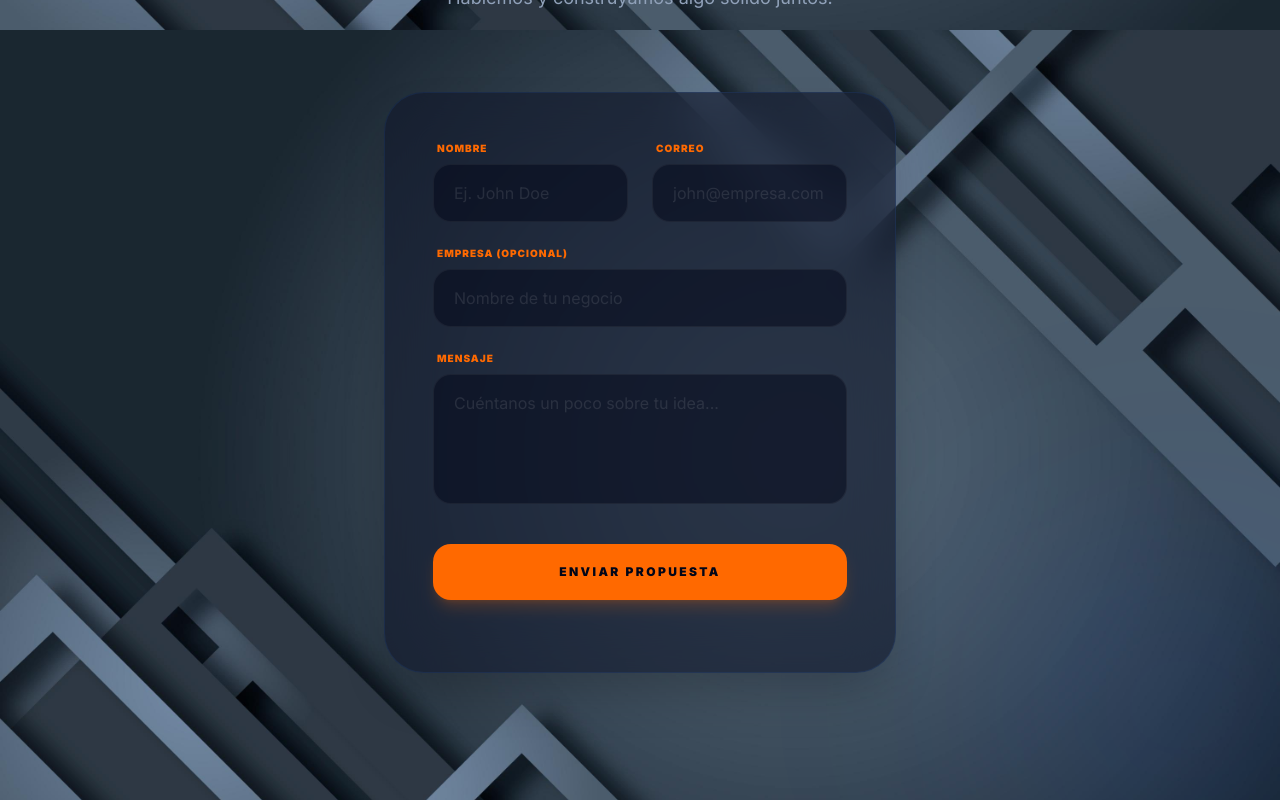
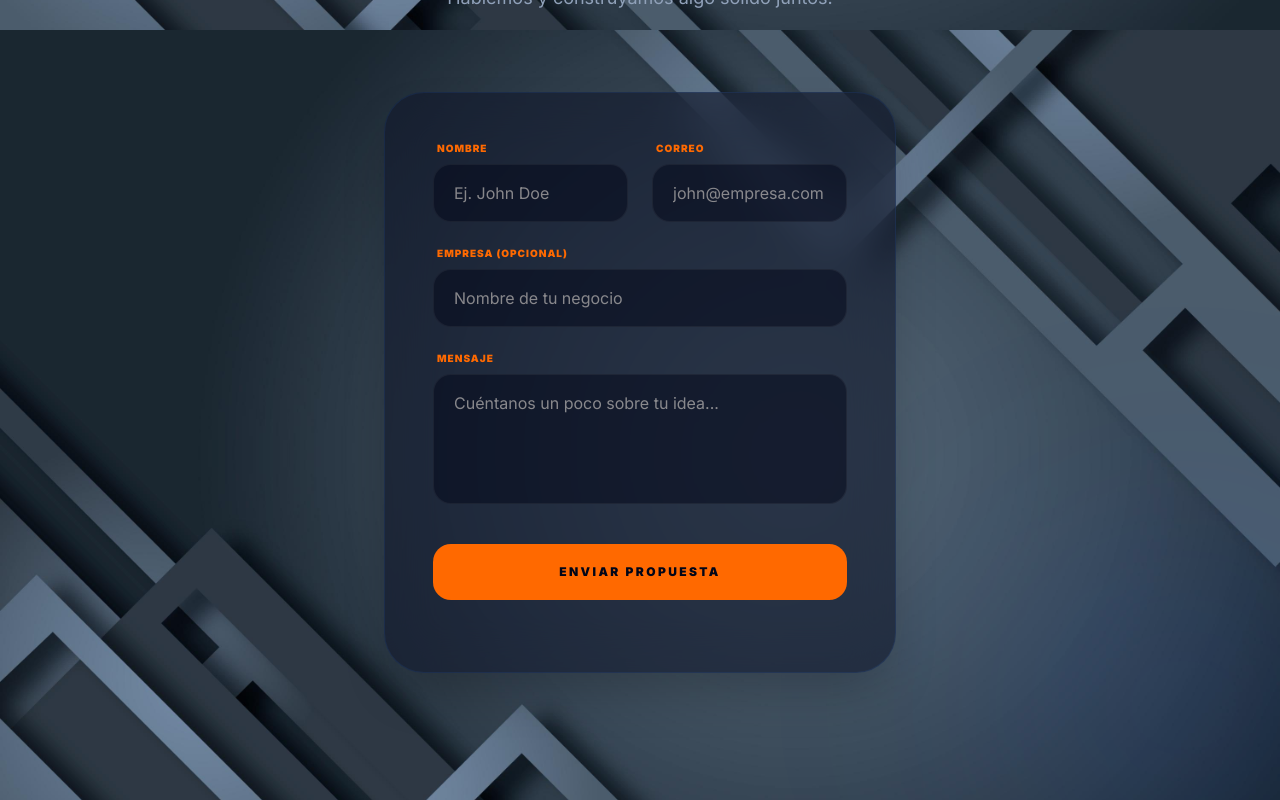
Before and after one commit to XZanderU/Aurex_code_frontend, a Next.js app: page / in a window 1280 px wide. Shown: the part 5090-5890 px from the top of the page. Built offline with nearby package versions, Linux system fonts and the light colour scheme.

Commit message:
Actualizacion de Contact.tsx

```diff
--- a/components/Contact.tsx
+++ b/components/Contact.tsx
@@ -48,9 +48,21 @@ const ContactForm = () => {
         body: JSON.stringify(formData)
       });
 
+      // Manejo inteligente de la respuesta para evitar "Unexpected end of JSON input"
       if (!response.ok) {
-        const errorData = await response.json();
-        throw new Error(errorData.title || 'Error al enviar el mensaje');
+        const rawError = await response.text(); // Leemos primero como texto plano
+        let message = `Error del servidor (${response.status})`;
+
+        try {
+          // Intentamos parsear a JSON solo si el servidor envió un objeto de error
+          const jsonError = JSON.parse(rawError);
+          message = jsonError.title || jsonError.message || message;
+        } catch {
+          // Si no es JSON (es un error 500 genérico de Azure), usamos el texto o el mensaje por defecto
+          console.error("Detalle técnico del error:", rawError);
+        }
+
+        throw new Error(message);
       }
 
       setStatus({
@@ -75,8 +87,7 @@ const ContactForm = () => {
       <div className="absolute -bottom-24 -right-24 w-96 h-96 bg-blue-600/10 blur-[120px] rounded-full pointer-events-none" />
 
       <div className="relative z-10 max-w-7xl mx-auto">
-        {/* Título */}
-        <div className="text-center mb-20 animate-in fade-in slide-in-from-bottom-8 duration-1000">
+        <div className="text-center mb-20">
           <h2 className="text-4xl md:text-6xl font-bold text-orange-50 mb-4 tracking-tighter">
             ¿Tienes un <span className="text-orange-500 italic font-light">proyecto?</span>
           </h2>
@@ -85,12 +96,10 @@ const ContactForm = () => {
           </p>
         </div>
 
-        {/* Card del Formulario */}
         <div className="flex justify-center">
-          <div className="w-full max-w-lg bg-slate-900/60 backdrop-blur-xl border border-blue-500/10 rounded-[2.5rem] p-8 md:p-12 shadow-2xl animate-in fade-in zoom-in-95 duration-700 delay-200">
+          <div className="w-full max-w-lg bg-slate-900/60 backdrop-blur-xl border border-blue-500/10 rounded-[2.5rem] p-8 md:p-12 shadow-2xl">
             <form onSubmit={handleSubmit} className="grid grid-cols-1 md:grid-cols-2 gap-6">
 
-              {/* Nombre */}
               <div className="flex flex-col gap-2">
                 <label className="text-[10px] uppercase tracking-widest text-orange-500 font-black ml-1">
                   Nombre
@@ -101,11 +110,10 @@ const ContactForm = () => {
                   value={formData.nombre}
                   onChange={handleChange}
                   required
-                  className="bg-slate-950/50 border border-white/5 rounded-2xl px-5 py-4 text-orange-50 placeholder:text-white/10 focus:outline-none focus:border-orange-500/50 transition-all"
+                  className="bg-slate-950/50 border border-white/5 rounded-2xl px-5 py-4 text-orange-50 focus:outline-none focus:border-orange-500/50 transition-all"
                 />
               </div>
 
-              {/* Correo */}
               <div className="flex flex-col gap-2">
                 <label className="text-[10px] uppercase tracking-widest text-orange-500 font-black ml-1">
                   Correo
@@ -117,11 +125,10 @@ const ContactForm = () => {
                   value={formData.correo}
                   onChange={handleChange}
                   required
-                  className="bg-slate-950/50 border border-white/5 rounded-2xl px-5 py-4 text-orange-50 placeholder:text-white/10 focus:outline-none focus:border-orange-500/50 transition-all"
+                  className="bg-slate-950/50 border border-white/5 rounded-2xl px-5 py-4 text-orange-50 focus:outline-none focus:border-orange-500/50 transition-all"
                 />
               </div>
 
-              {/* Empresa */}
               <div className="md:col-span-2 flex flex-col gap-2">
                 <label className="text-[10px] uppercase tracking-widest text-orange-500 font-black ml-1">
                   Empresa (opcional)
@@ -131,11 +138,10 @@ const ContactForm = () => {
                   placeholder="Nombre de tu negocio"
                   value={formData.empresa}
                   onChange={handleChange}
-                  className="bg-slate-950/50 border border-white/5 rounded-2xl px-5 py-4 text-orange-50 placeholder:text-white/10 focus:outline-none focus:border-orange-500/50 transition-all"
+                  className="bg-slate-950/50 border border-white/5 rounded-2xl px-5 py-4 text-orange-50 focus:outline-none focus:border-orange-500/50 transition-all"
                 />
               </div>
 
-              {/* Mensaje */}
               <div className="md:col-span-2 flex flex-col gap-2">
                 <label className="text-[10px] uppercase tracking-widest text-orange-500 font-black ml-1">
                   Mensaje
@@ -147,17 +153,16 @@ const ContactForm = () => {
                   onChange={handleChange}
                   required
                   rows={4}
-                  className="bg-slate-950/50 border border-white/5 rounded-2xl px-5 py-4 text-orange-50 placeholder:text-white/10 focus:outline-none focus:border-orange-500/50 transition-all resize-none"
+                  className="bg-slate-950/50 border border-white/5 rounded-2xl px-5 py-4 text-orange-50 focus:outline-none focus:border-orange-500/50 transition-all resize-none"
                 />
               </div>
 
-              {/* Botón */}
               <div className="md:col-span-2 mt-4">
                 <button
                   type="submit"
                   disabled={status.loading}
                   className={cn(
-                    "w-full bg-orange-500 text-slate-950 font-black py-5 rounded-2xl uppercase tracking-[0.2em] text-xs transition-all shadow-lg shadow-orange-500/20 active:scale-[0.98]",
+                    "w-full bg-orange-500 text-slate-950 font-black py-5 rounded-2xl uppercase tracking-[0.2em] text-xs transition-all",
                     status.loading ? "opacity-50 cursor-not-allowed" : "hover:bg-orange-400 hover:-translate-y-1"
                   )}
                 >
@@ -165,18 +170,9 @@ const ContactForm = () => {
                 </button>
               </div>
 
-              {/* Mensajes de Estado */}
               <div className="md:col-span-2 text-center">
-                {status.success && (
-                  <p className="text-blue-400 text-sm font-bold animate-pulse">
-                    {status.success}
-                  </p>
-                )}
-                {status.error && (
-                  <p className="text-red-400 text-sm font-bold">
-                    {status.error}
-                  </p>
-                )}
+                {status.success && <p className="text-blue-400 text-sm font-bold animate-pulse">{status.success}</p>}
+                {status.error && <p className="text-red-400 text-sm font-bold">{status.error}</p>}
               </div>
             </form>
           </div>
```
